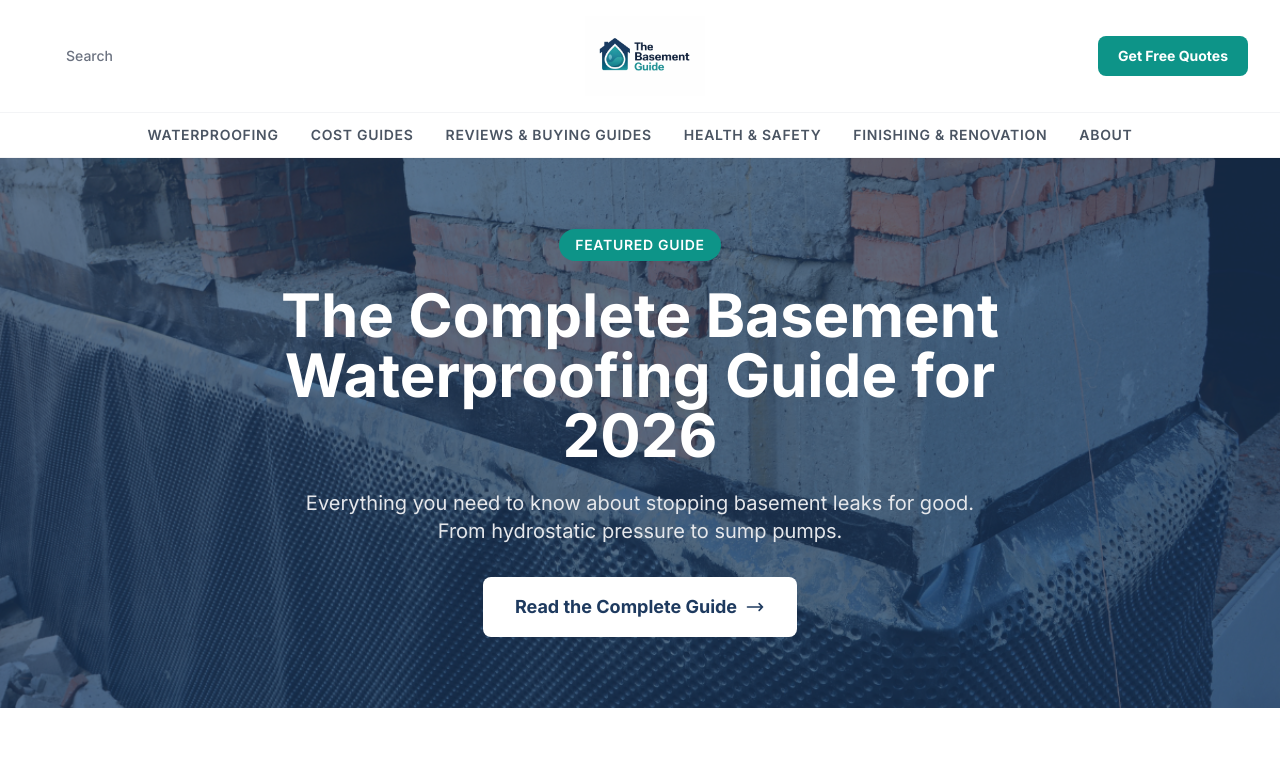
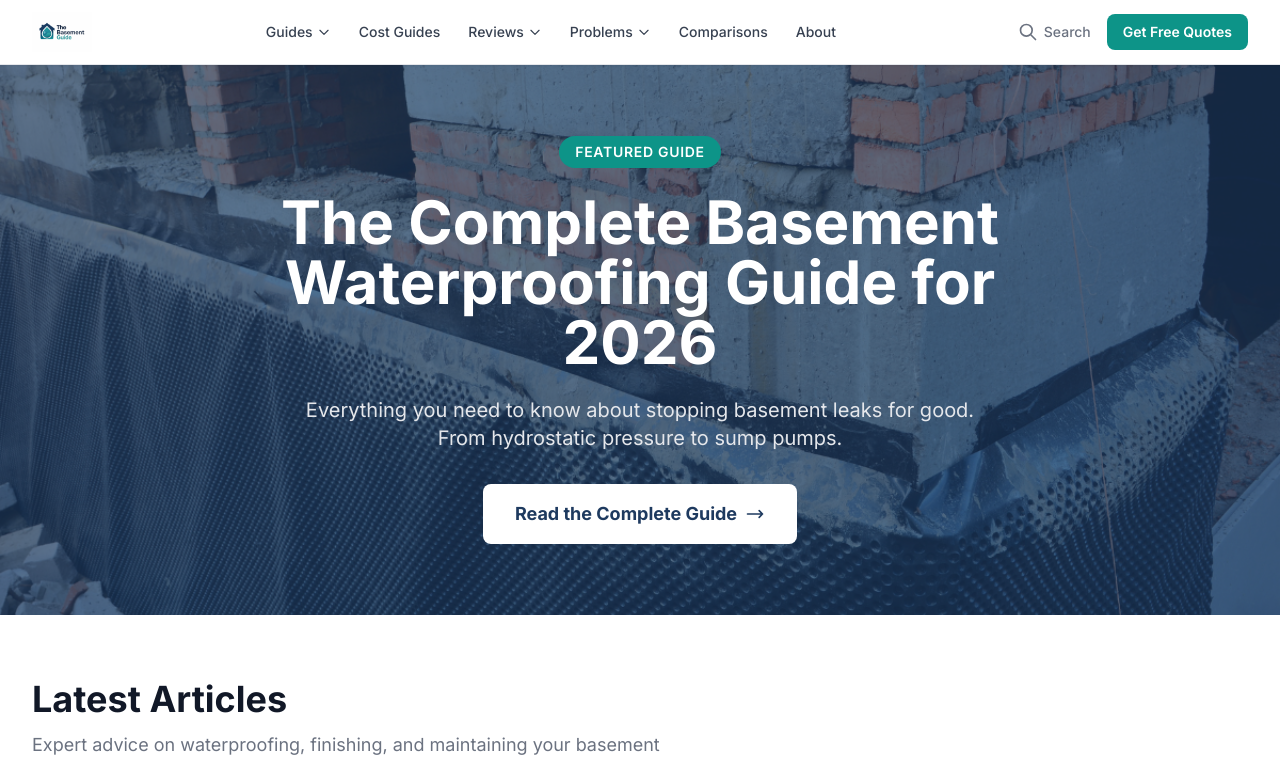
Before and after one commit to thebasementguide2026/basement-guide, a Next.js app: page / in a window 1280 px wide. Shown: the top 775 px of the page. Built offline with nearby package versions, Linux system fonts and the light colour scheme.

Commit message:
redesign: new Header with dropdown nav, sticky, mobile hamburger

```diff
--- a/components/Header.tsx
+++ b/components/Header.tsx
@@ -1,103 +1,231 @@
 'use client'
 import Link from 'next/link'
 import Image from 'next/image'
-import { useState } from 'react'
+import { useState, useRef, useEffect } from 'react'
 import SearchBar from '@/components/SearchBar'
+
+const navItems = [
+  {
+    label: 'Guides',
+    href: '/guides',
+    dropdown: [
+      { label: 'Waterproofing', href: '/guides#waterproofing' },
+      { label: 'Finishing Your Basement', href: '/guides#finishing' },
+      { label: 'Sump Pumps & Drainage', href: '/guides#sump-pumps' },
+      { label: 'Crawl Space', href: '/articles/crawl-space-encapsulation-guide' },
+      { label: 'Health & Safety', href: '/guides#health-safety' },
+      { label: 'Structural Issues', href: '/guides#structural' },
+      { label: 'Real Estate & Insurance', href: '/guides#real-estate' },
+      { label: 'Seasonal Maintenance', href: '/articles/spring-basement-checklist' },
+    ],
+  },
+  {
+    label: 'Cost Guides',
+    href: '/cost-guides',
+    dropdown: null,
+  },
+  {
+    label: 'Reviews',
+    href: '/reviews',
+    dropdown: [
+      { label: 'Dehumidifiers', href: '/articles/best-basement-dehumidifiers' },
+      { label: 'Sump Pumps', href: '/articles/best-sump-pumps-2026' },
+      { label: 'Flooring', href: '/articles/best-basement-flooring' },
+      { label: 'Paint & Sealers', href: '/articles/waterproof-basement-paint-sealers' },
+      { label: 'Vapor Barriers', href: '/articles/best-vapor-barriers' },
+      { label: 'Leak Detectors', href: '/articles/best-water-leak-detectors' },
+      { label: 'Air Purifiers', href: '/articles/best-basement-air-purifiers' },
+    ],
+  },
+  {
+    label: 'Problems',
+    href: '/guides#problems',
+    dropdown: [
+      { label: 'Water in My Basement', href: '/articles/basement-emergency-water-plan' },
+      { label: 'Musty Smell', href: '/articles/musty-basement-smell' },
+      { label: 'Mold & Mildew', href: '/articles/how-to-prevent-basement-mold' },
+      { label: 'Foundation Cracks', href: '/articles/types-of-foundation-cracks' },
+      { label: 'Bowing Walls', href: '/articles/bowing-basement-walls' },
+      { label: 'Efflorescence', href: '/articles/basement-efflorescence' },
+      { label: 'Humidity Issues', href: '/articles/basement-humidity-guide' },
+    ],
+  },
+  {
+    label: 'Comparisons',
+    href: '/guides#comparisons',
+    dropdown: null,
+  },
+  {
+    label: 'About',
+    href: '/about',
+    dropdown: null,
+  },
+]
 
 export default function Header() {
   const [menuOpen, setMenuOpen] = useState(false)
   const [searchOpen, setSearchOpen] = useState(false)
+  const [activeDropdown, setActiveDropdown] = useState<string | null>(null)
+  const dropdownRef = useRef<HTMLDivElement>(null)
+
+  useEffect(() => {
+    function handleClickOutside(e: MouseEvent) {
+      if (dropdownRef.current && !dropdownRef.current.contains(e.target as Node)) {
+        setActiveDropdown(null)
+      }
+    }
+    document.addEventListener('mousedown', handleClickOutside)
+    return () => document.removeEventListener('mousedown', handleClickOutside)
+  }, [])
 
   return (
-    <header className="bg-white sticky top-0 z-50 shadow-sm">
-      {/* Top Bar - Logo Centered with Search & CTA */}
-      <div className="border-b border-gray-100">
+    <header className="bg-white sticky top-0 z-50 border-b border-gray-200 shadow-sm">
+      {/* Top bar */}
       <div className="container-custom">
-          <div className="flex items-center justify-between h-28">
-            {/* Left Spacer for Desktop */}
-            <div className="hidden md:flex items-center w-40">
-              <button
-                onClick={() => setSearchOpen(!searchOpen)}
-                className="flex items-center gap-1.5 text-gray-500 hover:text-brand-teal transition-colors p-2 rounded-lg hover:bg-gray-50"
-                aria-label="Toggle search"
-              >
-                <svg className="w-5 h-5" fill="none" viewBox="0 0 24 24" stroke="currentColor">
-                  <path strokeLinecap="round" strokeLinejoin="round" strokeWidth={2} d="M21 21l-6m2-5a7 7 0 11-14 0 7 7 0 0114 0z" />
-                </svg>
-                <span className="text-sm font-medium">Search</span>
-              </button>
-            </div>
-
-            {/* Center Logo */}
-            <Link href="/" className="flex flex-col items-center">
+        <div className="flex items-center justify-between h-16">
+          {/* Logo */}
+          <Link href="/" className="flex-shrink-0">
             <Image
               src="/TheBasement%20Guide%20Logo.png"
               alt="The Basement Guide"
-                width={600}
-                height={150}
-                className="h-20 w-auto"
+              width={160}
+              height={40}
+              className="h-10 w-auto"
               priority
             />
           </Link>
 
-            {/* Right - CTA & Mobile Menu */}
-            <div className="flex items-center gap-2">
-              <Link href="/#get-quotes" className="hidden md:inline-block bg-brand-teal hover:bg-brand-navy text-white px-5 py-2.5 rounded-lg text-sm font-bold transition-colors">Get Free Quotes</Link>
-              {/* Mobile Search */}
-              <button onClick={() => setSearchOpen(!searchOpen)} className="md:hidden text-gray-500 hover:text-brand-teal transition-colors p-2" aria-label="Toggle search">
-                <svg className="w-5 h-5" fill="none" viewBox="0 0 24 24" stroke="currentColor">
-                  <path strokeLinecap="round" strokeLinejoin="round" strokeWidth={2} d="M21 21l-6m2-5a7 7 0 11-14 0 7 7 0 0114 0z" />
+          {/* Desktop Nav */}
+          <nav ref={dropdownRef} className="hidden md:flex items-center gap-1">
+            {navItems.map((item) => (
+              <div key={item.label} className="relative">
+                {item.dropdown ? (
+                  <button
+                    className={`flex items-center gap-1 px-3 py-2 text-sm font-medium rounded-md transition-colors ${
+                      activeDropdown === item.label
+                        ? 'text-brand-teal bg-teal-50'
+                        : 'text-gray-700 hover:text-brand-teal hover:bg-gray-50'
+                    }`}
+                    onClick={() =>
+                      setActiveDropdown(activeDropdown === item.label ? null : item.label)
+                    }
+                    aria-expanded={activeDropdown === item.label}
+                  >
+                    {item.label}
+                    <svg className="w-3.5 h-3.5" fill="none" viewBox="0 0 24 24" stroke="currentColor">
+                      <path strokeLinecap="round" strokeLinejoin="round" strokeWidth={2} d="M19 9l-7 7-7-7" />
                     </svg>
                   </button>
-              {/* Mobile Hamburger */}
-              <button className="md:hidden text-gray-600 p-2" onClick={() => setMenuOpen(!menuOpen)} aria-label="Toggle menu">
+                ) : (
+                  <Link
+                    href={item.href}
+                    className="px-3 py-2 text-sm font-medium text-gray-700 hover:text-brand-teal hover:bg-gray-50 rounded-md transition-colors block"
+                  >
+                    {item.label}
+                  </Link>
+                )}
+                {item.dropdown && activeDropdown === item.label && (
+                  <div className="absolute left-0 top-full mt-1 w-56 bg-white rounded-lg shadow-lg border border-gray-100 py-1 z-50">
+                    {item.dropdown.map((sub) => (
+                      <Link
+                        key={sub.href}
+                        href={sub.href}
+                        className="block px-4 py-2 text-sm text-gray-700 hover:bg-teal-50 hover:text-brand-teal transition-colors"
+                        onClick={() => setActiveDropdown(null)}
+                      >
+                        {sub.label}
+                      </Link>
+                    ))}
+                  </div>
+                )}
+              </div>
+            ))}
+          </nav>
+
+          {/* Right side: Search + CTA */}
+          <div className="flex items-center gap-2">
+            <button
+              onClick={() => setSearchOpen(!searchOpen)}
+              className="flex items-center gap-1.5 text-gray-500 hover:text-brand-teal transition-colors p-2 rounded-lg hover:bg-gray-50"
+              aria-label="Search"
+            >
+              <svg className="w-5 h-5" fill="none" viewBox="0 0 24 24" stroke="currentColor">
+                <path strokeLinecap="round" strokeLinejoin="round" strokeWidth={2} d="M21 21l-6-6m2-5a7 7 0 11-14 0 7 7 0 0114 0z" />
+              </svg>
+              <span className="hidden md:inline text-sm font-medium">Search</span>
+            </button>
+            <Link
+              href="/#get-quotes"
+              className="hidden md:inline-flex items-center bg-brand-teal hover:bg-brand-navy text-white px-4 py-2 rounded-lg text-sm font-semibold transition-colors"
+            >
+              Get Free Quotes
+            </Link>
+            {/* Mobile hamburger */}
+            <button
+              className="md:hidden p-2 text-gray-600 hover:text-brand-teal"
+              onClick={() => setMenuOpen(!menuOpen)}
+              aria-label="Toggle menu"
+            >
               {menuOpen ? (
-                  <svg className="w-6 h-6" fill="none" viewBox="0 0 24 24" stroke="currentColor"><path strokeLinecap="round" strokeLinejoin="round" strokeWidth={2} d="M6 18L18 6M6 6l12 12" /></svg>
+                <svg className="w-6 h-6" fill="none" viewBox="0 0 24 24" stroke="currentColor">
+                  <path strokeLinecap="round" strokeLinejoin="round" strokeWidth={2} d="M6 18L18 6M6 6l12 12" />
+                </svg>
               ) : (
-                  <svg className="w-6 h-6" fill="none" viewBox="0 0 24 24" stroke="currentColor"><path strokeLinecap="round" strokeLinejoin="round" strokeWidth={2} d="M4 6h16M4 12h16M4 18h16" /></svg>
+                <svg className="w-6 h-6" fill="none" viewBox="0 0 24 24" stroke="currentColor">
+                  <path strokeLinecap="round" strokeLinejoin="round" strokeWidth={2} d="M4 6h16M4 12h16M4 18h16" />
+                </svg>
               )}
             </button>
           </div>
         </div>
+
+        {/* Search bar dropdown */}
+        {searchOpen && (
+          <div className="py-3 border-t border-gray-100">
+            <SearchBar onClose={() => setSearchOpen(false)} />
+          </div>
+        )}
+      </div>
+
+      {/* Mobile menu */}
+      {menuOpen && (
+        <div className="md:hidden bg-white border-t border-gray-100 shadow-lg">
+          <div className="container-custom py-4 space-y-1">
+            {navItems.map((item) => (
+              <div key={item.label}>
+                <Link
+                  href={item.href}
+                  className="block px-3 py-2.5 text-sm font-semibold text-gray-700 hover:text-brand-teal uppercase tracking-wider"
+                  onClick={() => setMenuOpen(false)}
+                >
+                  {item.label}
+                </Link>
+                {item.dropdown && (
+                  <div className="pl-4 space-y-1 mb-2">
+                    {item.dropdown.map((sub) => (
+                      <Link
+                        key={sub.href}
+                        href={sub.href}
+                        className="block px-3 py-1.5 text-sm text-gray-500 hover:text-brand-teal"
+                        onClick={() => setMenuOpen(false)}
+                      >
+                        {sub.label}
+                      </Link>
+                    ))}
+                  </div>
+                )}
+              </div>
+            ))}
+            <div className="pt-2 border-t border-gray-100">
+              <Link
+                href="/#get-quotes"
+                className="block bg-brand-teal hover:bg-brand-navy text-white px-4 py-2.5 rounded-lg text-sm font-bold text-center transition-colors"
+                onClick={() => setMenuOpen(false)}
+              >
+                Get Free Quotes
+              </Link>
             </div>
           </div>
-
-      {/* Desktop Navigation - Centered */}
-      <nav className="hidden md:block border-b border-gray-100">
-        <div className="container-custom flex justify-center gap-8 py-3">
-          <Link href="/guides" className="text-gray-600 hover:text-brand-teal text-sm font-semibold uppercase tracking-wider">Waterproofing</Link>
-          <Link href="/cost-guides" className="text-gray-600 hover:text-brand-teal text-sm font-semibold uppercase tracking-wider">Cost Guides</Link>
-          <Link href="/reviews" className="text-gray-600 hover:text-brand-teal text-sm font-semibold uppercase tracking-wider">Reviews & Buying Guides</Link>
-          <Link href="/#health-safety" className="text-gray-600 hover:text-brand-teal text-sm font-semibold uppercase tracking-wider">Health & Safety</Link>
-          <Link href="/#finishing" className="text-gray-600 hover:text-brand-teal text-sm font-semibold uppercase tracking-wider">Finishing & Renovation</Link>
-          <Link href="/about" className="text-gray-600 hover:text-brand-teal text-sm font-semibold uppercase tracking-wider">About</Link>
-        </div>
-      </nav>
-
-      {/* Desktop Search Dropdown */}
-      {searchOpen && (
-        <div className="border-b border-gray-200 shadow-md">
-          <div className="container-custom py-3">
-            <SearchBar onClose={() => setSearchOpen(false)} />
-          </div>
-        </div>
-      )}
-
-      {/* Mobile Menu Dropdown */}
-      {menuOpen && (
-        <div className="md:hidden bg-white border-b border-gray-200 shadow-md">
-          <div className="container-custom py-3">
-            <SearchBar onClose={() => setMenuOpen(false)} />
-          </div>
-          <nav className="container-custom flex flex-col py-2 space-y-1">
-            <Link onClick={() => setMenuOpen(false)} href="/guides" className="text-gray-600 hover:text-brand-teal py-2.5 text-sm font-semibold uppercase tracking-wider">Waterproofing</Link>
-            <Link onClick={() => setMenuOpen(false)} href="/cost-guides" className="text-gray-600 hover:text-brand-teal py-2.5 text-sm font-semibold uppercase tracking-wider">Cost Guides</Link>
-            <Link onClick={() => setMenuOpen(false)} href="/reviews" className="text-gray-600 hover:text-brand-teal py-2.5 text-sm font-semibold uppercase tracking-wider">Reviews & Buying Guides</Link>
-            <Link onClick={() => setMenuOpen(false)} href="/#health-safety" className="text-gray-600 hover:text-brand-teal py-2.5 text-sm font-semibold uppercase tracking-wider">Health & Safety</Link>
-            <Link onClick={() => setMenuOpen(false)} href="/#finishing" className="text-gray-600 hover:text-brand-teal py-2.5 text-sm font-semibold uppercase tracking-wider">Finishing & Renovation</Link>
-            <Link onClick={() => setMenuOpen(false)} href="/about" className="text-gray-600 hover:text-brand-teal py-2.5 text-sm font-semibold uppercase tracking-wider">About</Link>
-            <Link onClick={() => setMenuOpen(false)} href="/#get-quotes" className="bg-brand-teal hover:bg-brand-navy text-white px-4 py-2.5 rounded-lg text-sm font-bold text-center mt-2 transition-colors">Get Free Quotes</Link>
-          </nav>
         </div>
       )}
     </header>
```
Lines whose indentation alone changed are shown as unchanged.
